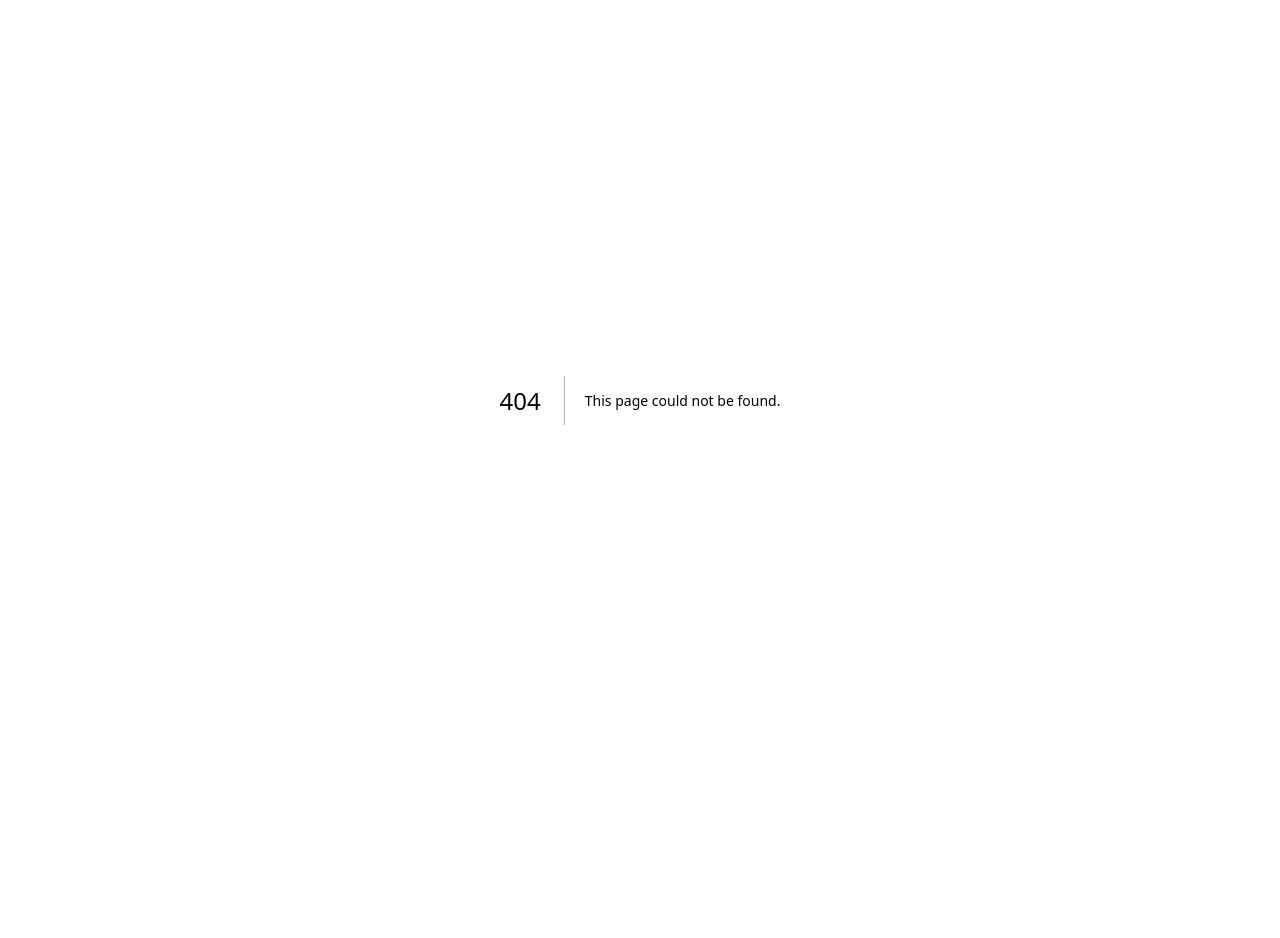
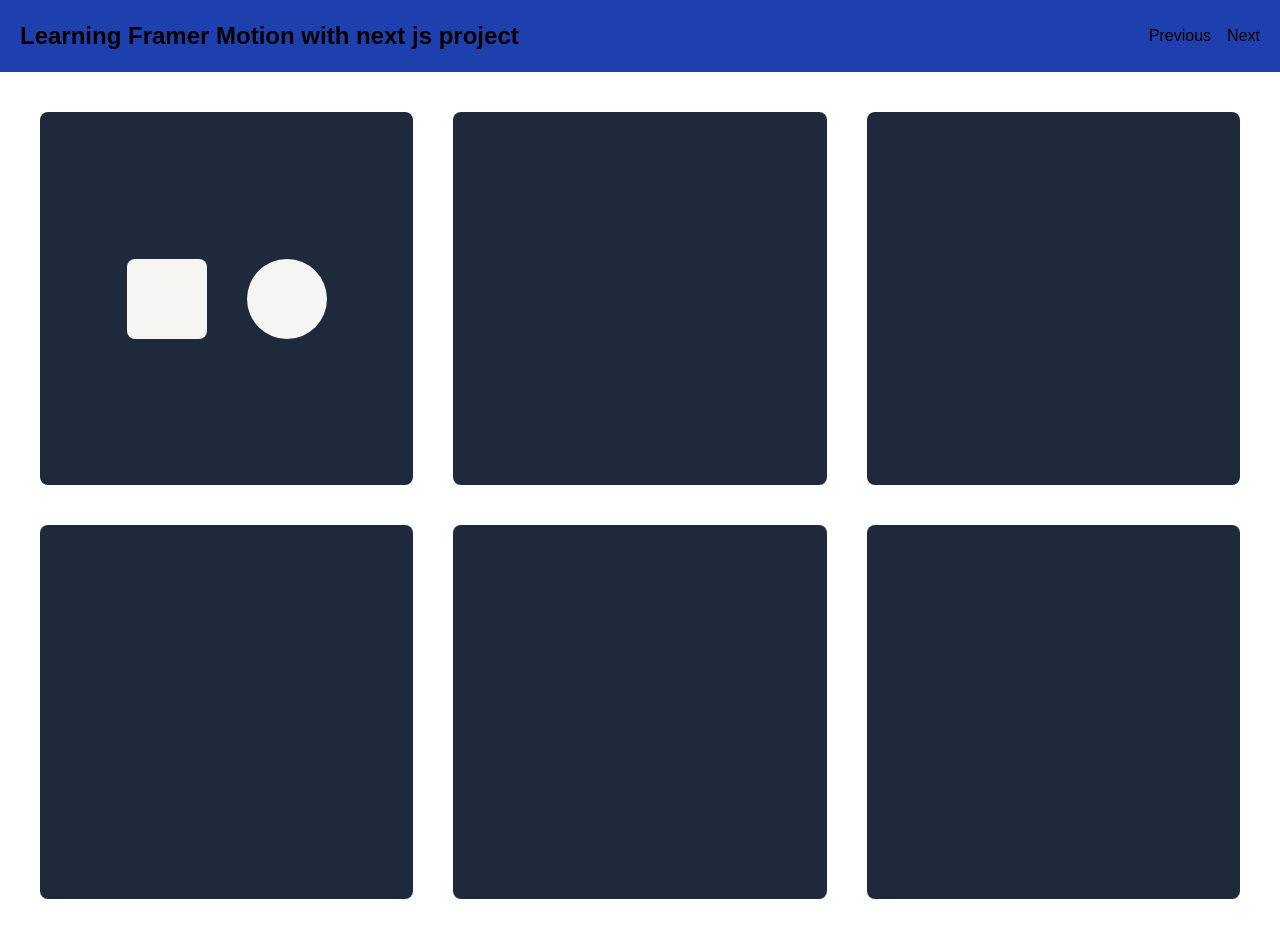
Before and after one commit to WinWinMaw4/framerMotionLearning, a Next.js app: page /exerciese/scroll in a window 1280 px wide. Before the commit this address had no page. Before the commit the page ends 800 px from the top, so only its background shows below. Built offline with nearby package versions, Linux system fonts and the light colour scheme.

Commit message:
fadeup/fadedown

```diff
--- /dev/null
+++ b/src/app/components/Headers.tsx
@@ -0,0 +1,24 @@
+import Link from 'next/link'
+import React from 'react'
+
+const Headers = () => {
+  return (
+    <div className='bg-blue-800 p-5 max-w-screen text-black'>
+      <div className="flex justify-between items-center">
+        <div className=' font-bold text-2xl'>
+            Learning Framer Motion with next js project
+        </div>
+        <ul className='flex space-x-4'>
+            <li>
+            <Link href="/">Previous</Link>
+            </li>
+            <li>
+            <Link href="/exerciese/scroll">Next</Link>
+            </li>
+        </ul>
+      </div>
+    </div>
+  )
+}
+
+export default Headers
--- /dev/null
+++ b/src/app/exerciese/scroll/page.tsx
@@ -0,0 +1,77 @@
+"use client"
+import {motion} from "framer-motion"
+
+const gridContainerVariants = {
+  hidden: {opacity:0},
+  show:{
+    opacity:1,
+    transition: {
+      staggerChildren: 0.25,
+    }
+  }
+}
+
+const gridSquareVariants = {
+  hidden:{opacity:0},show:{opacity: 1}
+}
+const page = () => {
+  return (
+    <div>
+      <div className='flex flex-col gap-10 overflow-x-hidden'>
+        <motion.section
+          variants={gridContainerVariants}
+          initial="hidden"
+          animate="show"
+        className='grid grid-cols-3 p-10 gap-10'>
+          <motion.div
+            variants={gridSquareVariants}
+           className='bg-slate-800 aspect-square rounded-lg justify-center flex items-center gap-10'>
+            <motion.div
+              className="w-20 h-20 bg-stone-100 rounded-lg"
+              initial={{opacity: 0, y:100}}
+              animate={{opacity: 1, y:0}}
+              transition={{duration:1, ease:"easeOut", delay:0.2}}
+            >
+            </motion.div>
+            <motion.div
+              className="w-20 h-20 bg-stone-100 rounded-full"
+              initial={{opacity: 0, y:-100}}
+              animate={{opacity: 1, y:0}}
+              transition={{duration:1, ease:"easeOut", delay:0.4}}
+            >
+            </motion.div>
+           </motion.div>
+           <motion.div
+            variants={gridSquareVariants}
+           className='bg-slate-800 aspect-square rounded-lg justify-center flex items-center gap-10'>
+
+           </motion.div>
+           <motion.div
+            variants={gridSquareVariants}
+           className='bg-slate-800 aspect-square rounded-lg justify-center flex items-center gap-10'>
+
+           </motion.div>
+           <motion.div
+            variants={gridSquareVariants}
+           className='bg-slate-800 aspect-square rounded-lg justify-center flex items-center gap-10'>
+
+           </motion.div>
+           <motion.div
+            variants={gridSquareVariants}
+           className='bg-slate-800 aspect-square rounded-lg justify-center flex items-center gap-10'>
+
+           </motion.div>
+           <motion.div
+            variants={gridSquareVariants}
+           className='bg-slate-800 aspect-square rounded-lg justify-center flex items-center gap-10'>
+
+           </motion.div>
+
+        </motion.section>
+
+      </div>
+    </div>
+  )
+}
+
+export default page
--- a/src/app/layout.tsx
+++ b/src/app/layout.tsx
@@ -1,6 +1,7 @@
 import type { Metadata } from "next";
 import localFont from "next/font/local";
 import "./globals.css";
+import Headers from "./components/Headers";
 
 const geistSans = localFont({
   src: "./fonts/GeistVF.woff",
@@ -28,6 +29,7 @@ export default function RootLayout({
       <body
         className={`${geistSans.variable} ${geistMono.variable} antialiased`}
       >
+        <Headers></Headers>
         {children}
       </body>
     </html>
--- a/src/app/page.tsx
+++ b/src/app/page.tsx
@@ -4,6 +4,7 @@ import AnimatedCounter from './AnimatedCounter'
 import AnimatedBox from './AnimatedBox'
 import { motion, Variants } from "framer-motion"
 import { splitStringUsingRegex } from './utils/splitStringRegex'
+import Link from 'next/link'
 
 const charVariants = {
   hidden: { opacity: 0 },
```
